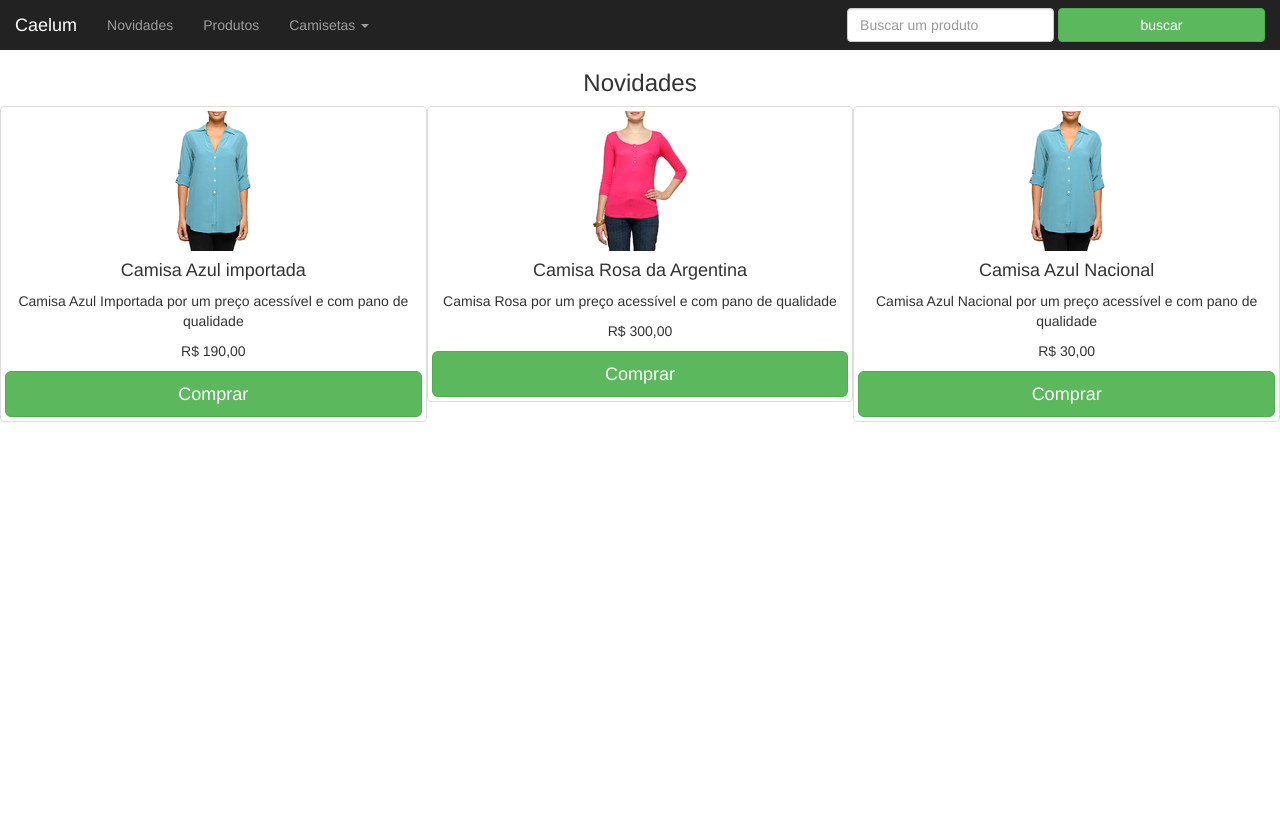
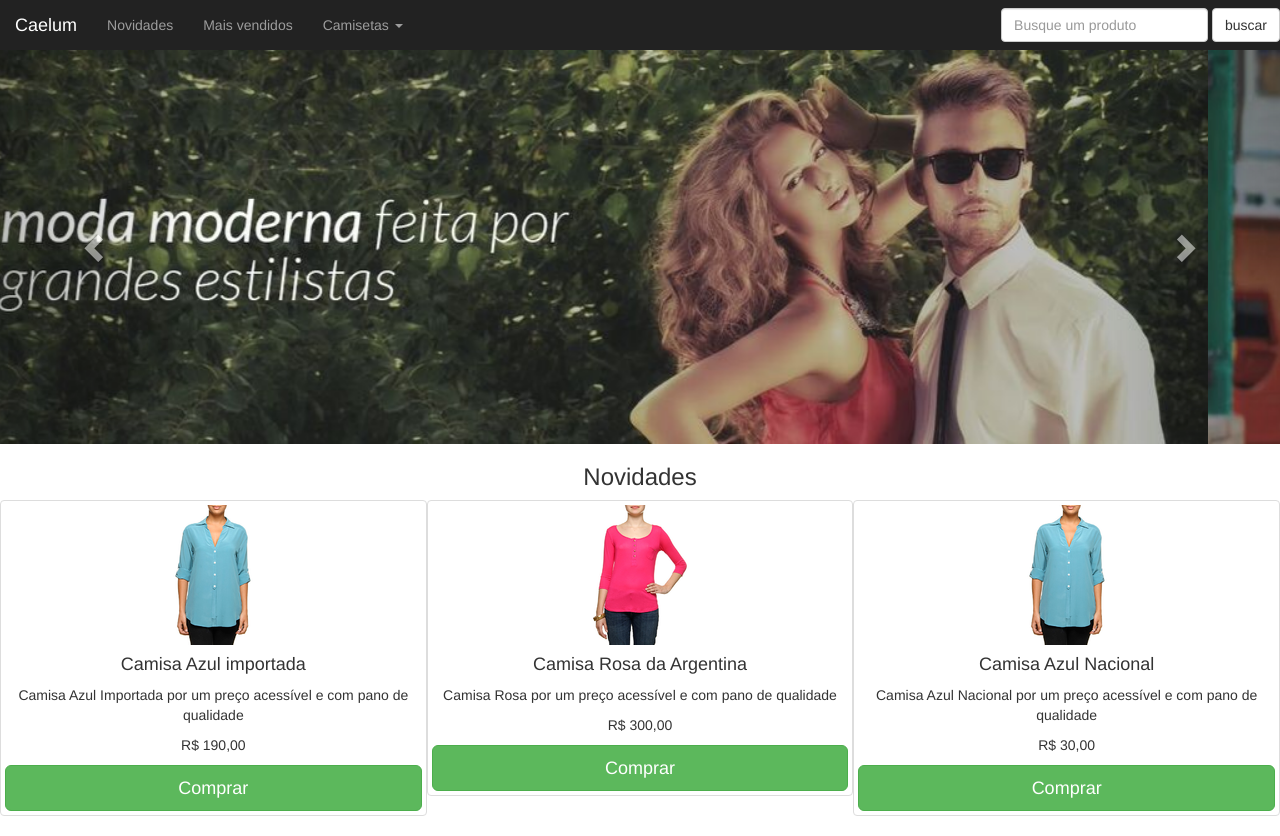
Before and after one commit to vagfsantos/alura-curso-bootstrap, a plain HTML site: page index.html in a window 1280 px wide. Before the commit the page ends 800 px from the top, so only its background shows below. Drawn offline with Linux system fonts and the light colour scheme.

Commit message:
Incluindo barra de navegacao e banner rotativo

```diff
--- a/index.html
+++ b/index.html
@@ -9,25 +9,33 @@
 		.navbar-header button{
 			color: #fff;
 		}
+		.fullscreen{
+			width:100%;
+		}
+		main{
+			padding-top:50px;
+		}
 	</style>
 </head>
 <body>
-	<main>
-
+	<!-- Barra de navegação e busca -->
 	<header>
-		<nav class="navbar-inverse">
+		<nav class="navbar-inverse navbar-fixed-top">
 			<div class="navbar-header">
-				<a href="#" class="navbar-brand">Caelum</a>
+				<a class="navbar-brand" href="#">Caelum</a>
 				<button type="button" class="navbar-toggle" data-target=".navbar-collapse" data-toggle="collapse">Menu</button>
 			</div>
 
+			<!-- NAV collapse -->
 			<div class="collapse navbar-collapse">
 				<ul class="nav navbar-nav">
 					<li><a href="#">Novidades</a></li>
-					<li><a href="#">Produtos</a></li>
+					<li><a href="#">Mais vendidos</a></li>
 					<li class="dropdown">
-						<a href="#" class="dropdown-toggle" data-toggle="dropdown">Camisetas <span class="caret"></span></a>
-
+						<a href="#" class="dropdown-toggle" data-toggle="dropdown">
+							Camisetas
+							<span class="caret"></span>
+						</a>
 						<ul class="dropdown-menu">
 							<li><a href="#">Masculino</a></li>
 							<li><a href="#">Feminino</a></li>
@@ -35,16 +43,43 @@
 						</ul>
 					</li>
 				</ul>
+				<form class="navbar-form navbar-right">
+					<div class="form-group">
+						<input type="text" class="form-control" placeholder="Busque um produto"/>
+					</div>
+					<input class="btn btn-default" type="submit" value="buscar"/>
+				</form>
+			<div> <!-- FIM NAV collapse -->
+		</nav>
+	</header><!-- FIM Barra de navegação e busca -->
 
-					<form class="navbar-form navbar-right">
-						<div class="form-group">
-							<input type="text" class="form-control" placeholder="Buscar um produto"/>
+
+	<main>
+		<!-- Banner rotativo de imagens -->
+		<div class="container-fluid">
+			<div class="row">
+				<div id="carousel" class="carousel slide" data-ride="carousel">
+					<div class="carousel-inner" role="listbox">
+
+						<!-- Conteudo dos banners -->
+						<div class="item active">
+							<img class="fullscreen" src="img/banner1.jpg" alt="Moda"/>
 						</div>
-						<input type"submit" class="btn btn-success" value="buscar">
-					</form>
+						<div class="item">
+							<img class="fullscreen" src="img/banner2.jpg" alt="Moda Infantil"/>
+						</div>
+						<!-- FIM Conteudo dos banners -->
+
+					</div>
+					<a href="#carousel" class="left carousel-control" data-slide="prev">
+						<span class="glyphicon glyphicon-chevron-left"></span>
+					</a>
+					<a href="#carousel" class="right carousel-control" data-slide="next">
+						<span class="glyphicon glyphicon-chevron-right"></span>
+					</a>
+				</div>
 			</div>
-		</nav>
-	</header>
+		</div><!-- FIM Banner rotativo -->
 
 		<div>
 			<h3 class="text-center">Novidades</h3>
```
